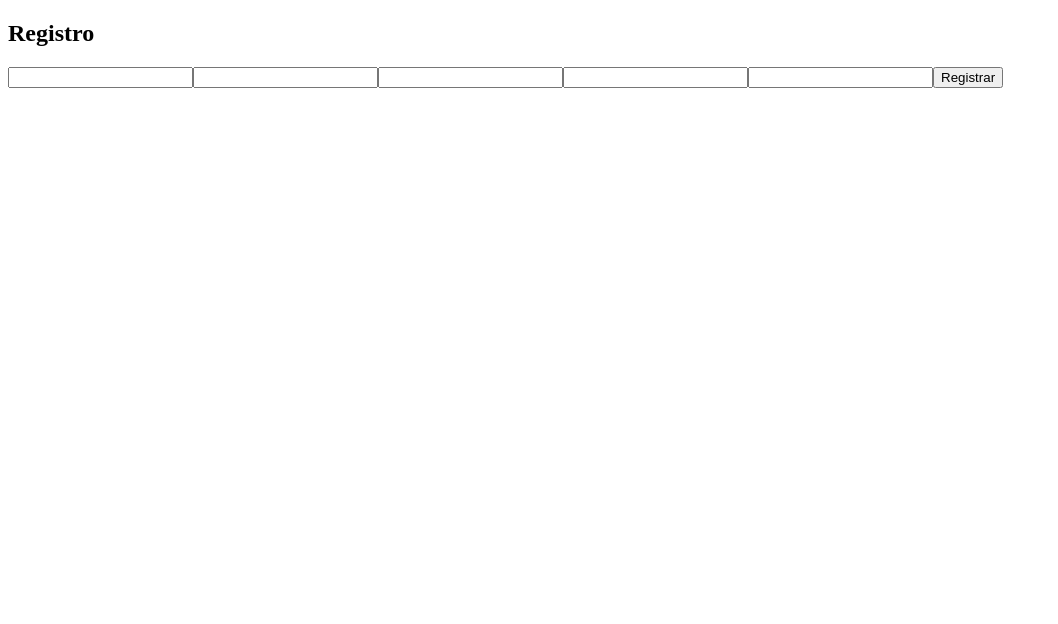
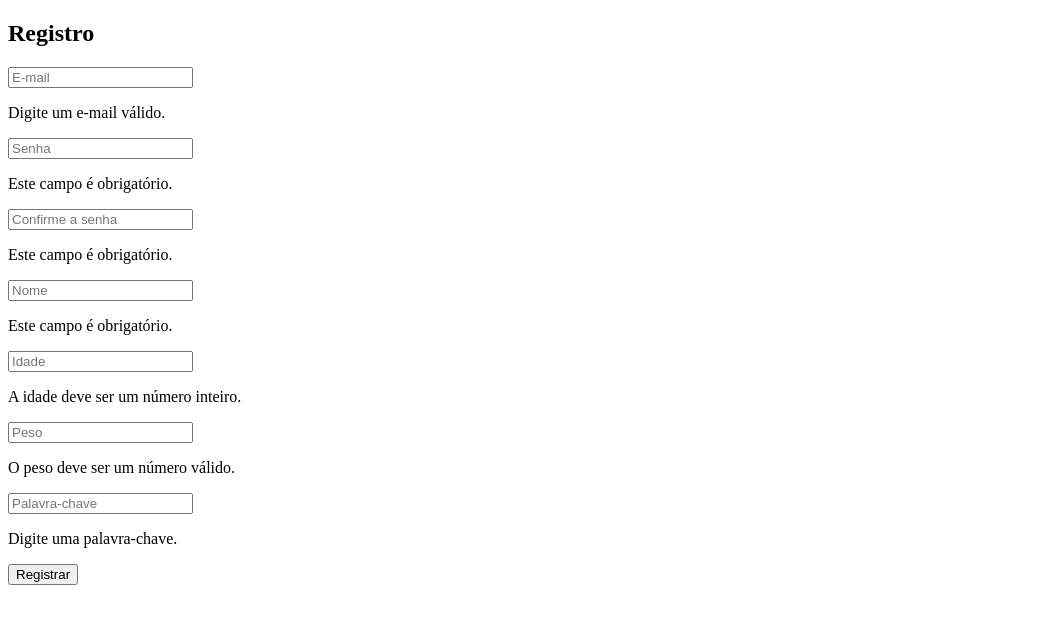
Before and after one commit to Ramom-Gomes/Fitness, a React (Vite) app: page /registro in a window 1280 px wide. Both pictures are taken after a click on the button "Registrar". Shown: the top 624 px of the page, without its empty margins (0-1058 px from the left). Built offline with nearby package versions, Linux system fonts and the light colour scheme.

Commit message:
autenticação-registro

```diff
--- a/src/components/bemvindo.jsx
+++ b/src/components/bemvindo.jsx
@@ -1,6 +1,9 @@
 import React, { useEffect, useState } from "react";
+import { useNavigate } from "react-router-dom";
 
 function BemVindo() {
+  const navigate = useNavigate();
+
   const [userData, setUserData] = useState({
     nome: "",
     idade: "",
@@ -18,12 +21,17 @@ function BemVindo() {
     }
   }, []);
 
+  const handleLogout = () => {
+    // Redirecionar para a página de login
+    navigate('/');
+  };
+
   return (
     <div>
       <h2>Olá, {userData.nome}!</h2>
       <p>Idade: {userData.idade}</p>
       <p>Peso: {userData.peso} kg</p>
-      {/* Conteúdo adicional da página de boas-vindas */}
+      <button onClick={handleLogout}>Sair</button>
     </div>
   );
 }
--- a/src/components/login.jsx
+++ b/src/components/login.jsx
@@ -1,11 +1,18 @@
-import React, { useState } from "react";
+import React, { useState, useEffect } from "react";
 import { Link, useNavigate } from "react-router-dom";
-
 
 function LoginPage({ users }) {
   const [email, setEmail] = useState("");
   const [password, setPassword] = useState("");
   const navigate = useNavigate();
+
+  useEffect(() => {
+    const currentUser = JSON.parse(localStorage.getItem('currentUser'));
+    if (currentUser) {
+      setEmail(currentUser.email);
+      setPassword(currentUser.password);
+    }
+  }, []);
 
   const handleLogin = () => {
     const user = users.find(
--- a/src/components/registro.jsx
+++ b/src/components/registro.jsx
@@ -1,34 +1,149 @@
 import React, { useState } from "react";
+import { useNavigate } from "react-router-dom";
+import validator from "validator";
 
-function RegisterPage({ registerUser }) {
+function RegisterPage({ registerUser, users }) {
+  const navigate = useNavigate();
+
   const [newUser, setNewUser] = useState({
     email: "",
     password: "",
+    confirmPassword: "",
     nome: "",
     idade: "",
     peso: "",
+    palavraChave: "",
   });
 
+  const [errors, setErrors] = useState({});
+
   const handleRegister = () => {
-    // Implemente a lógica de registro de usuário aqui
-    registerUser(newUser); // Adiciona o novo usuário ao estado
+    const newErrors = {};
+
+    for (const key in newUser) {
+      if (!newUser[key]) {
+        newErrors[key] = "Este campo é obrigatório.";
+      }
+    }
+
+    if (!validator.isEmail(newUser.email)) {
+      newErrors.email = "Digite um e-mail válido.";
+    }
+
+    if (!validator.isLength(newUser.nome, { max: 40 })) {
+      newErrors.nome = "O nome deve ter no máximo 40 caracteres.";
+    }
+
+    if (!validator.isInt(newUser.idade)) {
+      newErrors.idade = "A idade deve ser um número inteiro.";
+    }
+
+    if (!validator.isFloat(newUser.peso, { locales: "pt-BR" })) {
+      newErrors.peso = "O peso deve ser um número válido.";
+    }
+
+    if (newUser.password !== newUser.confirmPassword) {
+      newErrors.confirmPassword = "As senhas não coincidem.";
+    }
+
+    if (!newUser.palavraChave) {
+      newErrors.palavraChave = "Digite uma palavra-chave.";
+    }
+
+    if (Object.keys(newErrors).length === 0) {
+      const existingUser = users.find((user) => user.email === newUser.email);
+
+      if (existingUser) {
+        newErrors.email = "Este e-mail já está sendo usado.";
+      } else {
+        // Registra o novo usuário
+        registerUser(newUser);
+
+        // Armazena dados do usuário no localStorage
+        localStorage.setItem('currentUser', JSON.stringify(newUser));
+
+        // Limpa campos do formulário após o registro
         setNewUser({
           email: "",
           password: "",
+          confirmPassword: "",
           nome: "",
           idade: "",
           peso: "",
-    }); // Limpa os campos do formulário após o registro
+          palavraChave: "",
+        });
+
+        // Redireciona para a página de boas-vindas
+        navigate('/bemvindo');
+      }
+    }
+
+    setErrors(newErrors);
   };
 
   return (
     <div>
       <h2>Registro</h2>
-      <input type="email" value={newUser.email} onChange={(e) => setNewUser({ ...newUser, email: e.target.value })} />
-      <input type="password" value={newUser.password} onChange={(e) => setNewUser({ ...newUser, password: e.target.value })} />
-      <input type="text" value={newUser.nome} onChange={(e) => setNewUser({ ...newUser, nome: e.target.value })} />
-      <input type="text" value={newUser.idade} onChange={(e) => setNewUser({ ...newUser, idade: e.target.value })} />
-      <input type="text" value={newUser.peso} onChange={(e) => setNewUser({ ...newUser, peso: e.target.value })} />
+      <input
+        type="email"
+        placeholder="E-mail"
+        value={newUser.email}
+        onChange={(e) => setNewUser({ ...newUser, email: e.target.value })}
+      />
+      {errors.email && <p>{errors.email}</p>}
+
+      <input
+        type="password"
+        placeholder="Senha"
+        value={newUser.password}
+        onChange={(e) => setNewUser({ ...newUser, password: e.target.value })}
+      />
+      {errors.password && <p>{errors.password}</p>}
+
+      <input
+        type="password"
+        placeholder="Confirme a senha"
+        value={newUser.confirmPassword}
+        onChange={(e) =>
+          setNewUser({ ...newUser, confirmPassword: e.target.value })
+        }
+      />
+      {errors.confirmPassword && <p>{errors.confirmPassword}</p>}
+
+      <input
+        type="text"
+        placeholder="Nome"
+        value={newUser.nome}
+        onChange={(e) => setNewUser({ ...newUser, nome: e.target.value })}
+      />
+      {errors.nome && <p>{errors.nome}</p>}
+
+      <input
+        type="text"
+        placeholder="Idade"
+        value={newUser.idade}
+        onChange={(e) => setNewUser({ ...newUser, idade: e.target.value })}
+      />
+      {errors.idade && <p>{errors.idade}</p>}
+
+      <input
+        type="text"
+        placeholder="Peso"
+        value={newUser.peso}
+        onChange={(e) => setNewUser({ ...newUser, peso: e.target.value })}
+      />
+      {errors.peso && <p>{errors.peso}</p>}
+
+      <input
+        type="text"
+        placeholder="Palavra-chave"
+        value={newUser.palavraChave}
+        onChange={(e) =>
+          setNewUser({ ...newUser, palavraChave: e.target.value })
+        }
+      />
+      {errors.palavraChave && <p>{errors.palavraChave}</p>}
+
       <button onClick={handleRegister}>Registrar</button>
     </div>
   );
```
Lines whose indentation alone changed are shown as unchanged.
